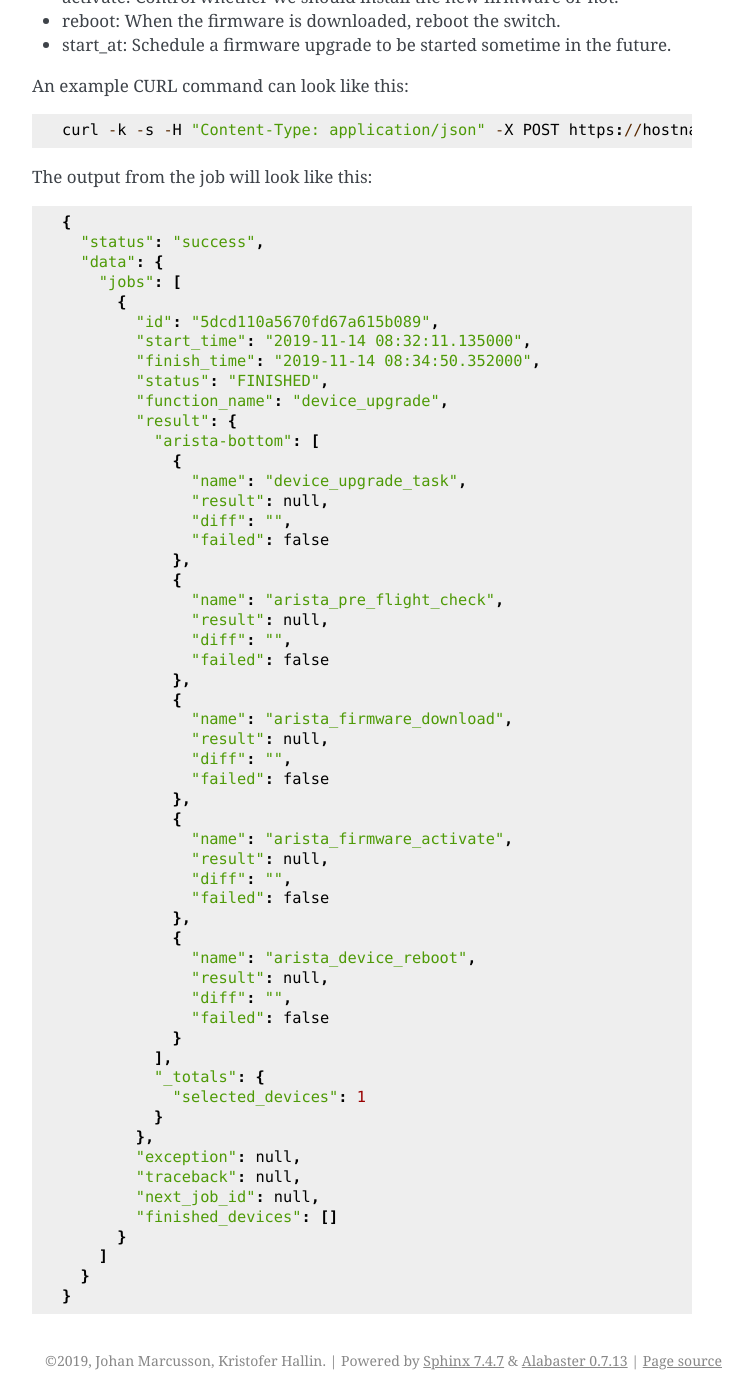
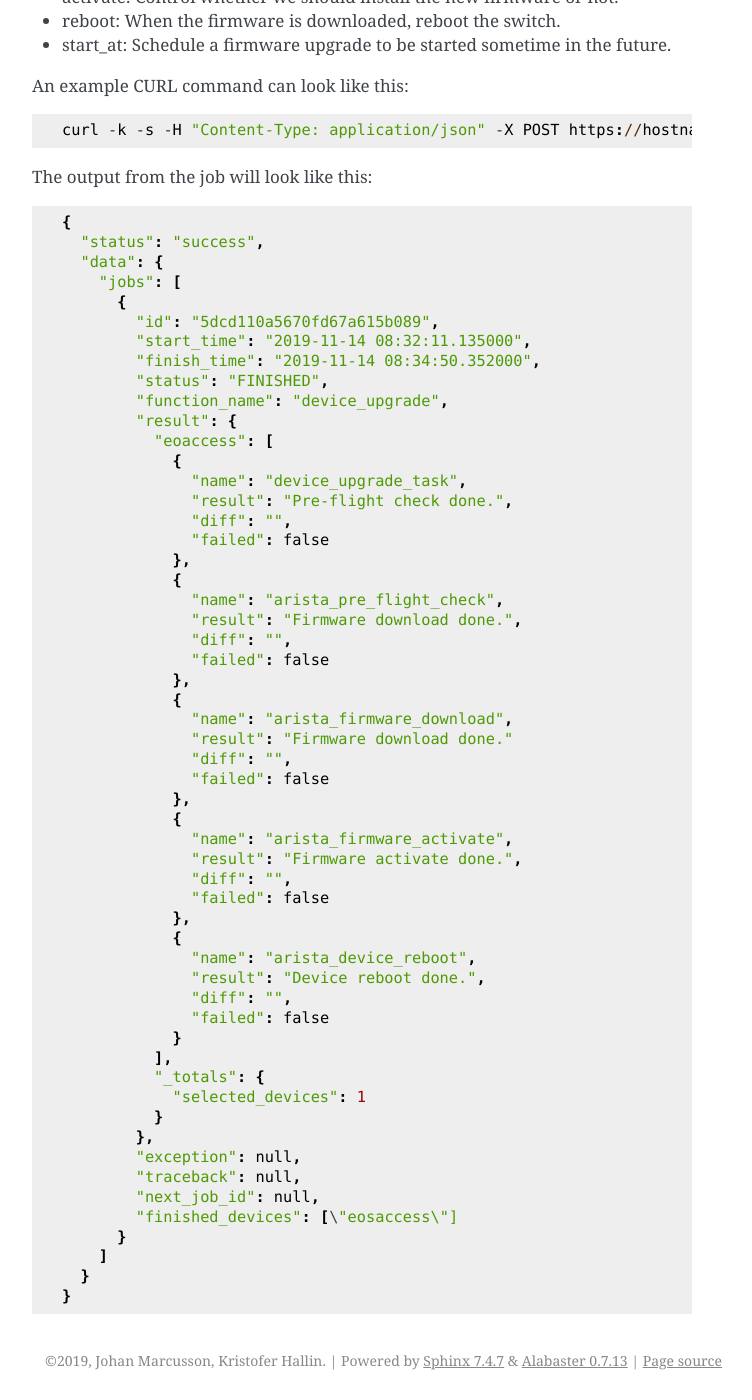
Before and after one commit to SUNET/cnaas-nms, a Sphinx documentation site: the page built from docs/apiref/firmware.rst, in a window 1280 px wide and 1400 px high, scrolled down 3023 px. Shown: the whole window, without its empty margins (388-1140 px from the left). Built offline with Sphinx 7.4.7, drawn with Linux system fonts in a browser that asks for light colours.

Commit message:
Changed apiref

```diff
--- a/docs/apiref/firmware.rst
+++ b/docs/apiref/firmware.rst
@@ -177,34 +177,34 @@ The output from the job will look like this:
           "status": "FINISHED",
           "function_name": "device_upgrade",
           "result": {
-            "arista-bottom": [
+            "eoaccess": [
               {
                 "name": "device_upgrade_task",
-                "result": null,
+                "result": "Pre-flight check done.",
                 "diff": "",
                 "failed": false
               },
               {
                 "name": "arista_pre_flight_check",
-                "result": null,
+                "result": "Firmware download done.",
                 "diff": "",
                 "failed": false
               },
               {
                 "name": "arista_firmware_download",
-                "result": null,
+                "result": "Firmware download done."
                 "diff": "",
                 "failed": false
               },
               {
                 "name": "arista_firmware_activate",
-                "result": null,
+                "result": "Firmware activate done.",
                 "diff": "",
                 "failed": false
               },
               {
                 "name": "arista_device_reboot",
-                "result": null,
+                "result": "Device reboot done.",
                 "diff": "",
                 "failed": false
               }
@@ -216,7 +216,7 @@ The output from the job will look like this:
           "exception": null,
           "traceback": null,
           "next_job_id": null,
-          "finished_devices": []
+          "finished_devices": [\"eosaccess\"]
         }
       ]
     }
```
Also changed, not shown: 1 other file.
